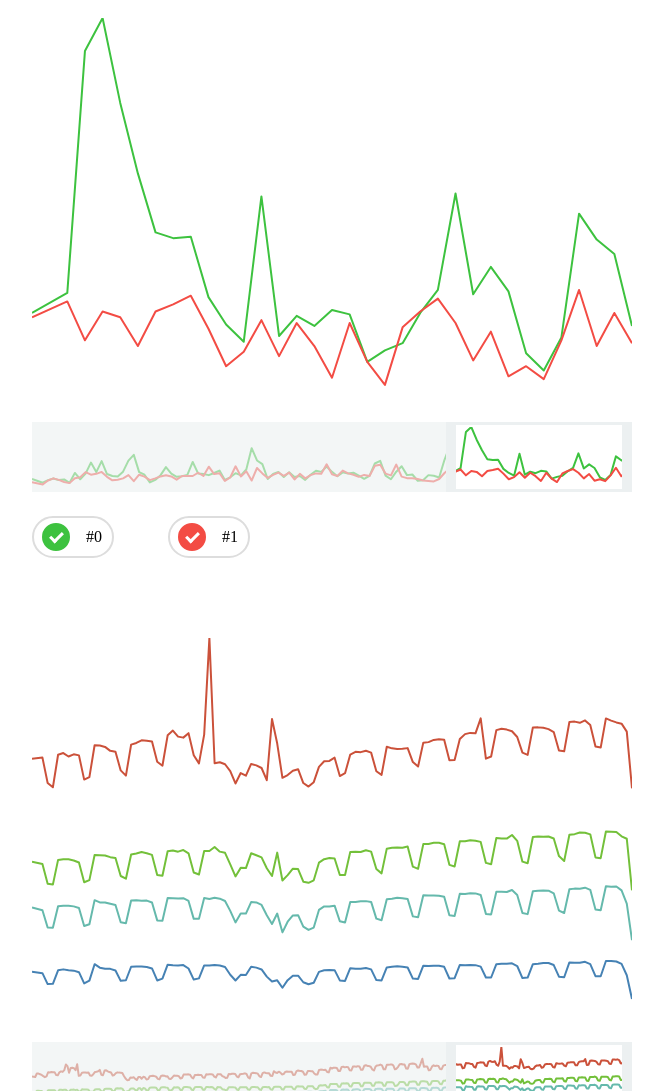
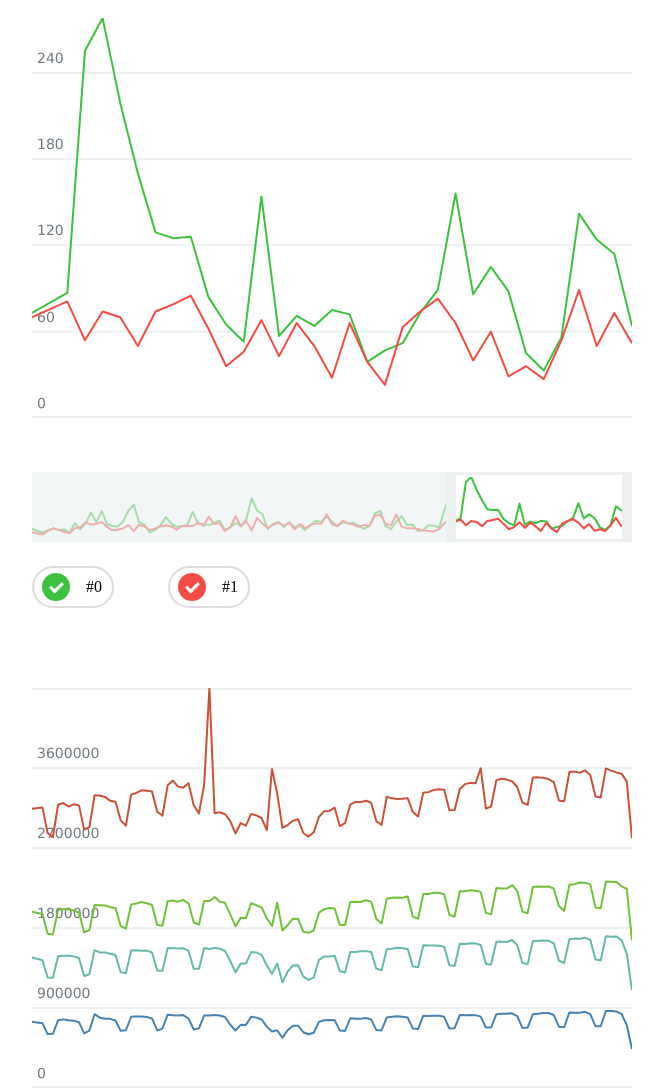
Before and after one commit to sirgeika/charttelega, a website: page index.html in a window 1280 px wide. Shown: the top 1091 px of the page, without its empty margins (308-971 px from the left). Drawn offline with Linux system fonts and the light colour scheme.

Commit message:
axes labels, tooltip

```diff
--- a/chart.js
+++ b/chart.js
@@ -9,6 +9,12 @@ const defaultOptions = {
   height: 600,
   width: 600,
   drawPart: 20
+};
+
+const colors = {
+  white: '#fff',
+  axes: '#ECF0F1',
+  text: '#70797f'
 };
 
 const moveTimeout = 50;
@@ -38,9 +44,10 @@ class Chart {
     this.options = Object.assign({}, defaultOptions, options);
 
     this.data = data;
-    this.axies = [];
+    this.axes = [];
     this.time = [];
     this.moveElem = null;
+    this.hasTooltip = false;
 
     this.init();
 
@@ -112,7 +119,7 @@ class Chart {
   createCheckboxAxes() {
     const boxArea = Chart.createElement(this.root, 'div', styleClasses.checkAxes);
 
-    this.axies.forEach((axis) => {
+    this.axes.forEach((axis) => {
       this.createCheckbox(boxArea, axis);
     });
   }
@@ -138,9 +145,9 @@ class Chart {
     input.addEventListener('click', (e) => {
       checkedLabel.style.backgroundColor = e.target.checked
         ? axis.color
-        : '#fff';
+        : colors.white;
 
-      this.axies.some((a) => {
+      this.axes.some((a) => {
         const finded = a.id === axis.id;
         if (finded) {
           a.draw = !a.draw;
@@ -154,18 +161,18 @@ class Chart {
 
   init() {
     const types = this.data.types;
-    const axies = [];
+    const axes = [];
 
     Object.keys(types).forEach(key => {
       const type = types[key];
       if (type === AXES_TYPE.LINE) {
-        axies.push(key);
+        axes.push(key);
       } else {
         this.x = key;
       }
     }, this);
 
-    this.axies = axies.map(axis => {
+    this.axes = axes.map(axis => {
       const dots = this.data.columns.find(col => {
         return col[0] === axis;
       });
@@ -203,15 +210,25 @@ class Chart {
   }
 
   bindEvents() {
-    this.mainCanvas.addEventListener('mousemove', e => {
-      // console.log(e.x, e.y);
-    });
-
+    this.mainCanvas.addEventListener('mousemove', this.showTooltip.bind(this));
+    this.mainCanvas.addEventListener('mouseout', this.hideTooltip.bind(this));
     this.rsLeftBar.addEventListener('mousedown', this.downLeftBar.bind(this));
     this.rsRightBar.addEventListener('mousedown', this.downRightBar.bind(this));
     this.rsCenter.addEventListener('mousedown', this.downRangeCenter.bind(this));
     this.rSelector.addEventListener('mousemove', this.mouseMove.bind(this));
     document.addEventListener('mouseup', this.mouseUp.bind(this));
+  }
+
+  showTooltip(e) {
+    if (this.hasTooltip) {
+      this.drawPart(this.mainCtx, true, this.start, this.finish);
+    }
+    this.drawTooltip(this.mainCtx, e.offsetX, e.offsetY);
+  }
+
+  hideTooltip() {
+    this.drawPart(this.mainCtx, true, this.start, this.finish);
+    this.hasTooltip = false;
   }
 
   mouseMove(e) {
@@ -315,8 +332,6 @@ class Chart {
           const widthRoot = self.widthRoot;
           const leftCenter = self.centerElem.offsetLeft;
 
-          console.log(widthRoot);
-
           self.left = self.left < leftCenter
             ? leftCenter
             : Math.min(self.left, widthRoot - widthBar);
@@ -369,10 +384,12 @@ class Chart {
     this.setMoveElem(leftMove);
   }
 
-  maxY(start, finish) {
+  maxY(start = 0, finish) {
     let max = Number.NEGATIVE_INFINITY;
 
-    this.axies.forEach(axis => {
+    finish = finish || this.time.length;
+
+    this.axes.forEach(axis => {
       if (axis.draw) {
         for(let i = start; i < finish; i++) {
           if (axis.dots[i] > max) {
@@ -385,39 +402,69 @@ class Chart {
   }
 
   calcInitialPosition() {
-    const all = this.time.length;
-    const displayElems = Math.ceil(all / 100 * this.options.drawPart);
-    const startInd = all - displayElems + 1;
+    this.finish = this.time.length;
+    const displayElems = Math.ceil(this.finish / 100 * this.options.drawPart);
+    this.start = this.finish - displayElems + 1;
+  }
 
-    return {
-      start: startInd,
-      finish: all
-    };
+  drawTooltip(ctx, x, y) {
+    this.hasTooltip = true;
+
+    const endAngel = (Math.PI/180) * 360;
+    const rel = x / ctx.canvas.width;
+    const ind  = Math.round((this.finish - this.start) * rel);
+
+    const ratioX = ctx.canvas.width / (this.finish - this.start);
+    const ratioY = ctx.canvas.height / this.maxY(this.start, this.finish);
+
+    // ctx.
+    ctx.beginPath();
+    ctx.moveTo(ind * ratioX, 0);
+    ctx.lineTo(ind * ratioX, ctx.canvas.height);
+    ctx.strokeStyle = colors.axes;
+    ctx.stroke();
+
+    this.axes.forEach((axis) => {
+      if (axis.draw) {
+        ctx.beginPath();
+        ctx.arc(ind * ratioX, axis.dots[this.start + ind - 1] * ratioY, 5, 0, endAngel);
+        ctx.strokeStyle = axis.color;
+        ctx.fillStyle = colors.white;
+        ctx.fill();
+        ctx.stroke();
+      }
+    });
   }
 
   draw() {
-    const pos = this.calcInitialPosition();
-    this.drawPart(this.mainCtx, pos.start, pos.finish);
+    this.calcInitialPosition();
+    this.drawPart(this.mainCtx, true, this.start, this.finish);
     this.drawPart(this.rangeCtx);
   }
 
   redrawPart() {
       const leftPos = this.rsLeftBar.offsetLeft;
       const rightPos = this.rsRightBar.offsetLeft + this.rsRightBar.clientWidth;
-      const start = Math.floor(leftPos / this.options.width * this.time.length);
-      const finish = Math.ceil(rightPos / this.options.width * this.time.length);
-      this.drawPart(this.mainCtx, start, finish);
+      this.start = Math.floor(leftPos / this.options.width * this.time.length);
+      this.finish = Math.ceil(rightPos / this.options.width * this.time.length);
+      this.drawPart(this.mainCtx, true, this.start, this.finish);
   }
 
-  drawPart(ctx, start=0, finish) {
+  drawPart(ctx, displayLabels, start=0, finish) {
     finish = finish || this.time.length;
 
+    const maxY = this.maxY(start, finish);
+
     const ratioX = ctx.canvas.width / (finish - start);
-    const ratioY = ctx.canvas.height / this.maxY(start, finish);
+    const ratioY = ctx.canvas.height / maxY;
 
     ctx.clearRect(0,0, ctx.canvas.width, ctx.canvas.height);
 
-    this.axies.forEach(y => {
+    if (displayLabels) {
+      this.drawAxesLabels(ctx, maxY, ratioX, ratioY);
+    }
+
+    this.axes.forEach(y => {
       if (y.draw) {
         ctx.beginPath();
 
@@ -433,6 +480,46 @@ class Chart {
         ctx.stroke();
       }
     });
+  }
+
+  drawAxesLabels(ctx, maxY, ratioX, ratioY) {
+    const partCount = 5;
+    const height = ctx.canvas.clientHeight;
+
+    // dates
+    ctx.beginPath();
+    ctx.moveTo(0, 1);
+    ctx.lineTo(this.options.width, 1);
+
+    ctx.fillStyle = colors.text;
+    ctx.font = '14px verdana, sans-serif';
+    ctx.fillText('0', 5, 20);
+
+    //y
+    let part = Math.round(maxY / partCount);
+    const exp = part.toString(10).length - 1;
+    const rank = Math.pow(10, exp);
+
+    let roundPart = Math.round(part / rank) * rank;
+
+    if (maxY - roundPart * partCount <= roundPart) {
+      part = roundPart;
+    }
+
+    for (let i = 1; i <= partCount; i++) {
+      const y = part * i;
+      ctx.moveTo(0, y * ratioY);
+      ctx.lineTo(this.options.width, y * ratioY );
+
+      ctx.save();
+      ctx.resetTransform();
+      ctx.fillText(y, 5, height - (y * ratioY) - 10);
+      ctx.restore();
+    }
+
+    ctx.strokeStyle = colors.axes;
+    ctx.lineWidth = 2;
+    ctx.stroke();
   }
 }
 
--- a/index.css
+++ b/index.css
@@ -1,11 +1,12 @@
 .chart {
-  margin: 0 auto;
   padding: 10px;
+  margin: 0 auto 50px;
 }
 
 .range-chart-area {
   position: relative;
   padding: 5px 0;
+  margin-top: 50px;
 }
 
 .range-selector {
```
